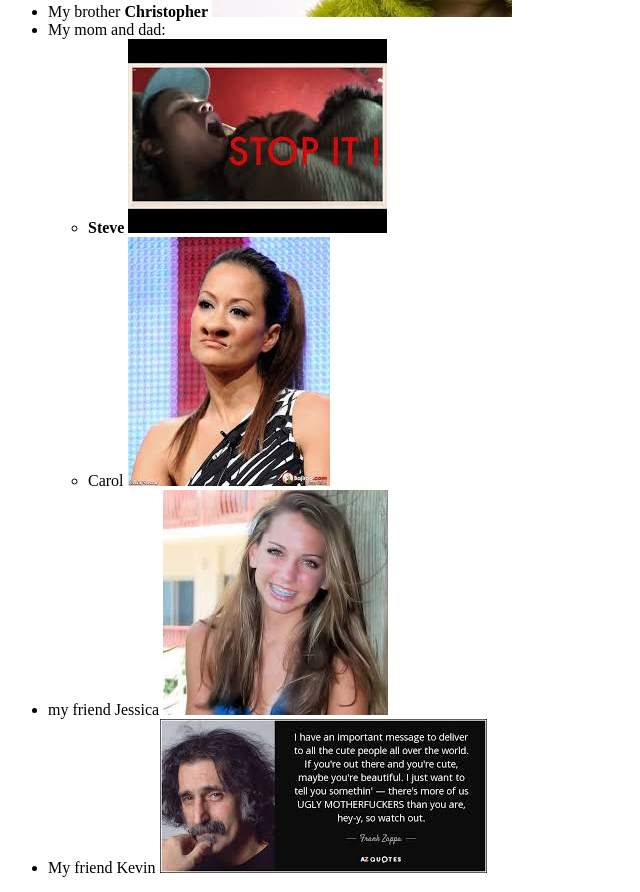
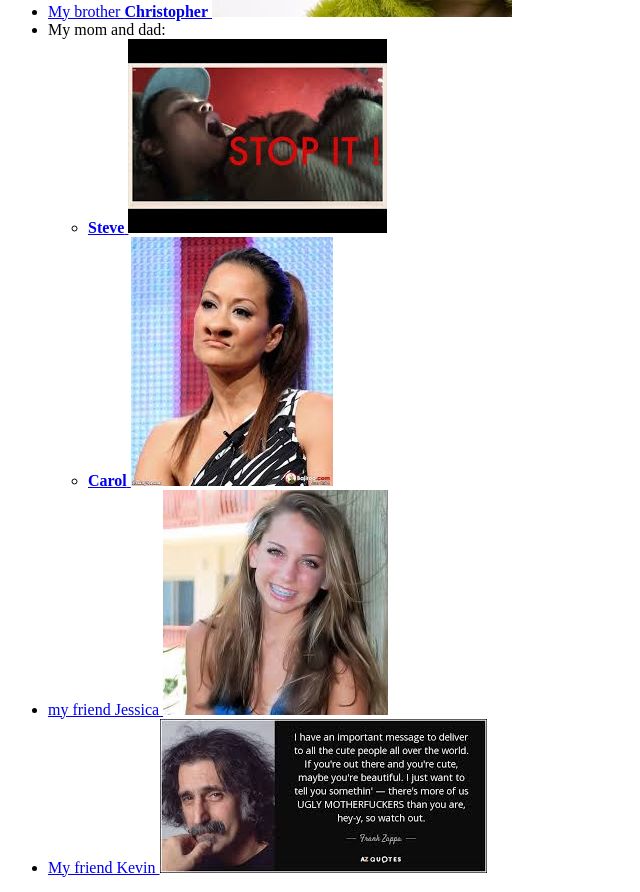
Before and after one commit to TuesdayHat/my-first-webpage, a plain HTML site: page favorite-things.html in a window 1280 px wide. Shown: the part 367-1259 px from the top of the page, without its empty margins (0-640 px from the left). Drawn offline with Linux system fonts and the light colour scheme.

Commit message:
bug fixing

```diff
--- a/favorite-things.html
+++ b/favorite-things.html
@@ -11,24 +11,34 @@
     <h2>These are a few of my favorite <em>people</em>.</h2>
     <ul>
       <li>
+        <a href="http://www.google.com/brother.html">
         My brother <strong>Christopher</strong>
         <img src="img/christopher.jpeg" alt = "a photo of Christopher">
+        </a>
       </li>
       <li>My mom and dad:
         <ul>
-          <li><strong>Steve</strong>
+          <li>
+            <a href="http://google.com/dad.html">
+            <strong>Steve</strong>
             <img src="img/dad.jpeg" alt = "photo of dad">
+            </a>
           </li>
-          <li>Carol
+
+          <li><a href="http://google.com/mom.html">
+            <strong>Carol</strong>
             <img src="img/mom.jpeg" alt = "a photo of mom">
+            </a>
           </li>
         </ul>
       </li>
-      <li>my friend Jessica
+      <li><a href="http://google.com/Jesica.html">my friend Jessica
         <img src="img/jessica.jpeg" alt="picture of jessica">
       </li>
-      <li>My friend Kevin
+      <li><a href="http://google.com/Kevin.html">
+        My friend Kevin
         <img src="img/kevin.jpeg" alt="picture of Candy">
+        </a>
       </li>
     </ul>
 
```
